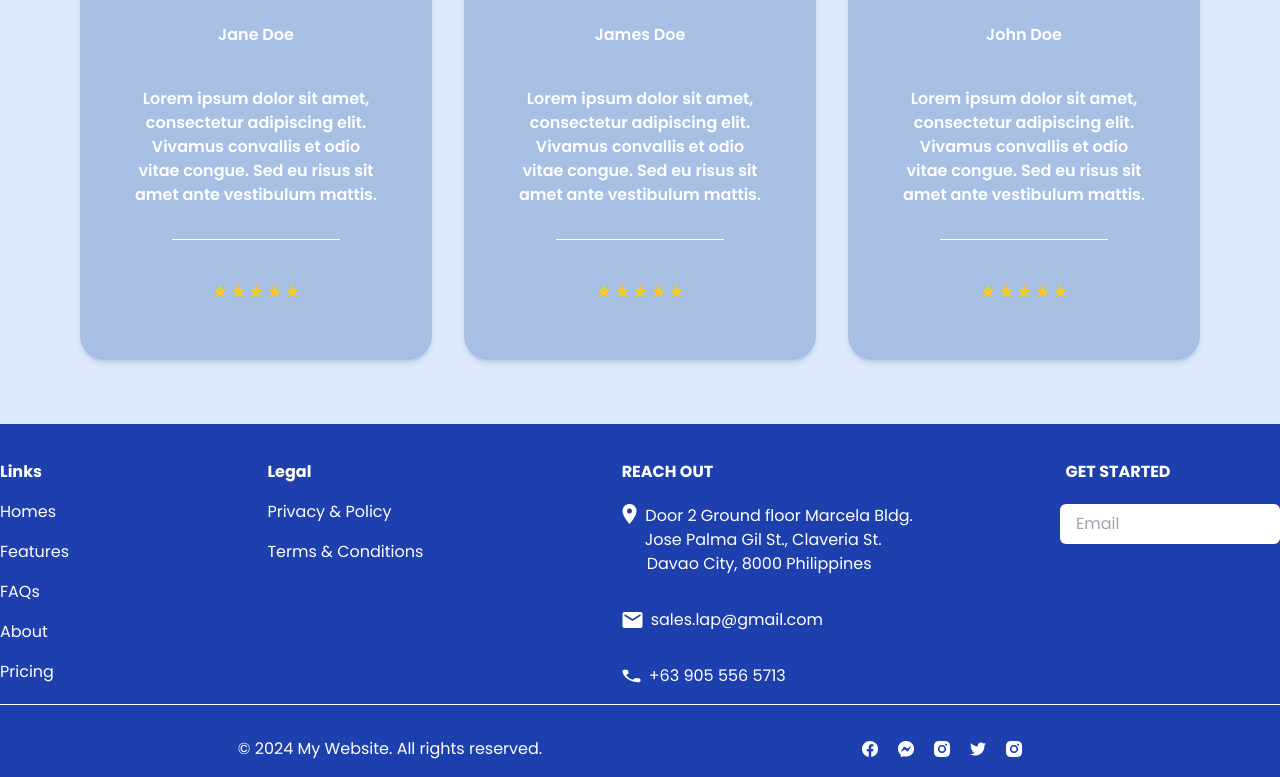
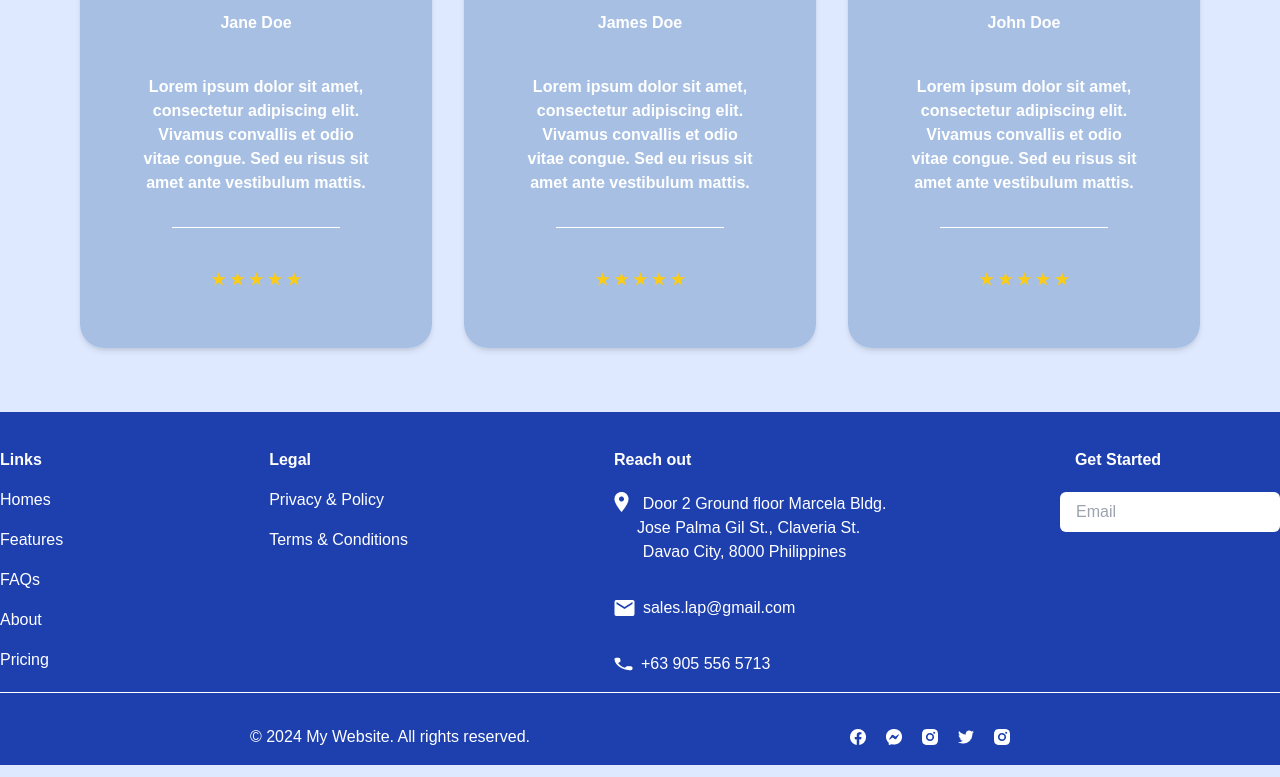
Before and after one commit to cheetoezzz/Lap-it-landing-page, a Next.js app: page / in a window 1280 px wide. Shown: the part 2744-3521 px from the top of the page. Built offline with nearby package versions, Linux system fonts and the light colour scheme.

Commit message:
Unod Bukod

```diff
--- a/src/app/components/footer.tsx
+++ b/src/app/components/footer.tsx
@@ -19,7 +19,7 @@ const Footer = () => {
           </div>
 
           <div className="flex flex-col mt-5 items-start w-1/4 ml-32">
-            <div className="font-bold ">REACH OUT</div>
+            <div className="font-bold ">Reach out</div>
 
             <div className="flex items-start mt-5">
               <img src="/point.png" alt="" className="mr-2" />
@@ -43,7 +43,7 @@ const Footer = () => {
           </div>
 
           <div className="flex flex-col mt-5">
-  <div className="font-bold mr-14">GET STARTED</div>
+  <div className="font-bold mr-14">Get Started</div>
   <div className="flex items-center ml-12 mt-5">
     <div className="bg-white w-[220px] h-10 flex items-center justify-between rounded-md px-4">
       <input type="text" placeholder="Email" className="text-black flex-grow outline-none bg-transparent" />
--- a/src/app/login/signin/page.tsx
+++ b/src/app/login/signin/page.tsx
@@ -29,7 +29,7 @@ const SignInPage = () => {
 
       if (signInData?.error) {
         console.error(signInData.error);
-        alert('Login failed. Please check your credentials and try again.');
+        alert('Login failed. Account does not exist');
       } else {
         // Successful login
         router.push('/login/dashboard/client');
--- a/src/app/page.tsx
+++ b/src/app/page.tsx
@@ -10,9 +10,6 @@ import Navbar from "./components/navbar";
 const page = () => {
   return (
     <>
-    <style>
-@import url('https://fonts.googleapis.com/css2?family=Poppins:ital,wght@0,100;0,200;0,300;0,400;0,500;0,600;0,700;0,800;0,900;1,100;1,200;1,300;1,400;1,500;1,600;1,700;1,800;1,900&display=swap')
-</style>
     <Navbar/>
     <Hero/>
     <Features/>
```
Also changed, not shown: package.json (+4 -4 lines), src/app/components/navbar.tsx (+17 -9 lines), src/app/components/Faqs.tsx (line endings or trailing spaces), 1 other file (tests, documents, lock files or other folders).
